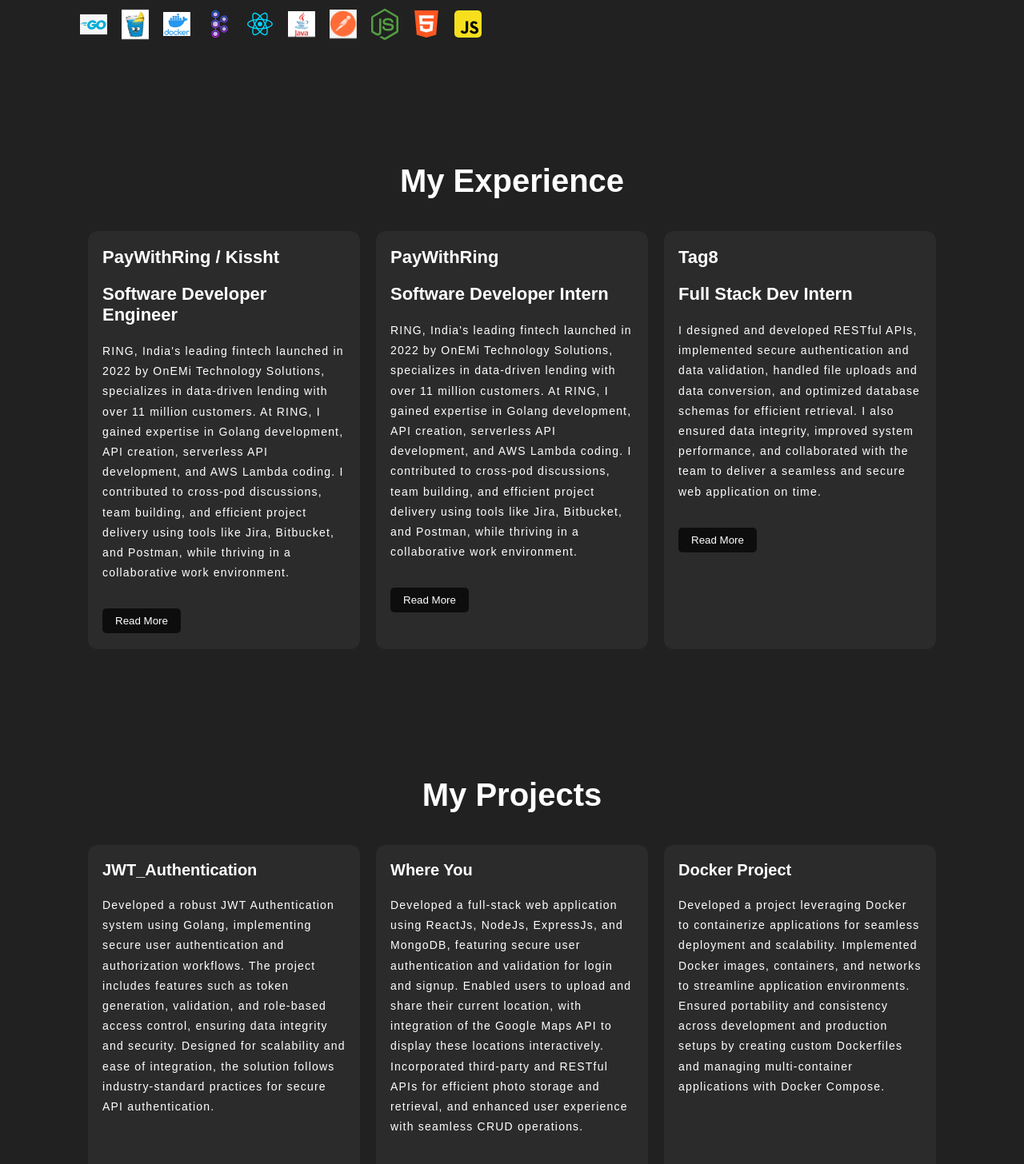
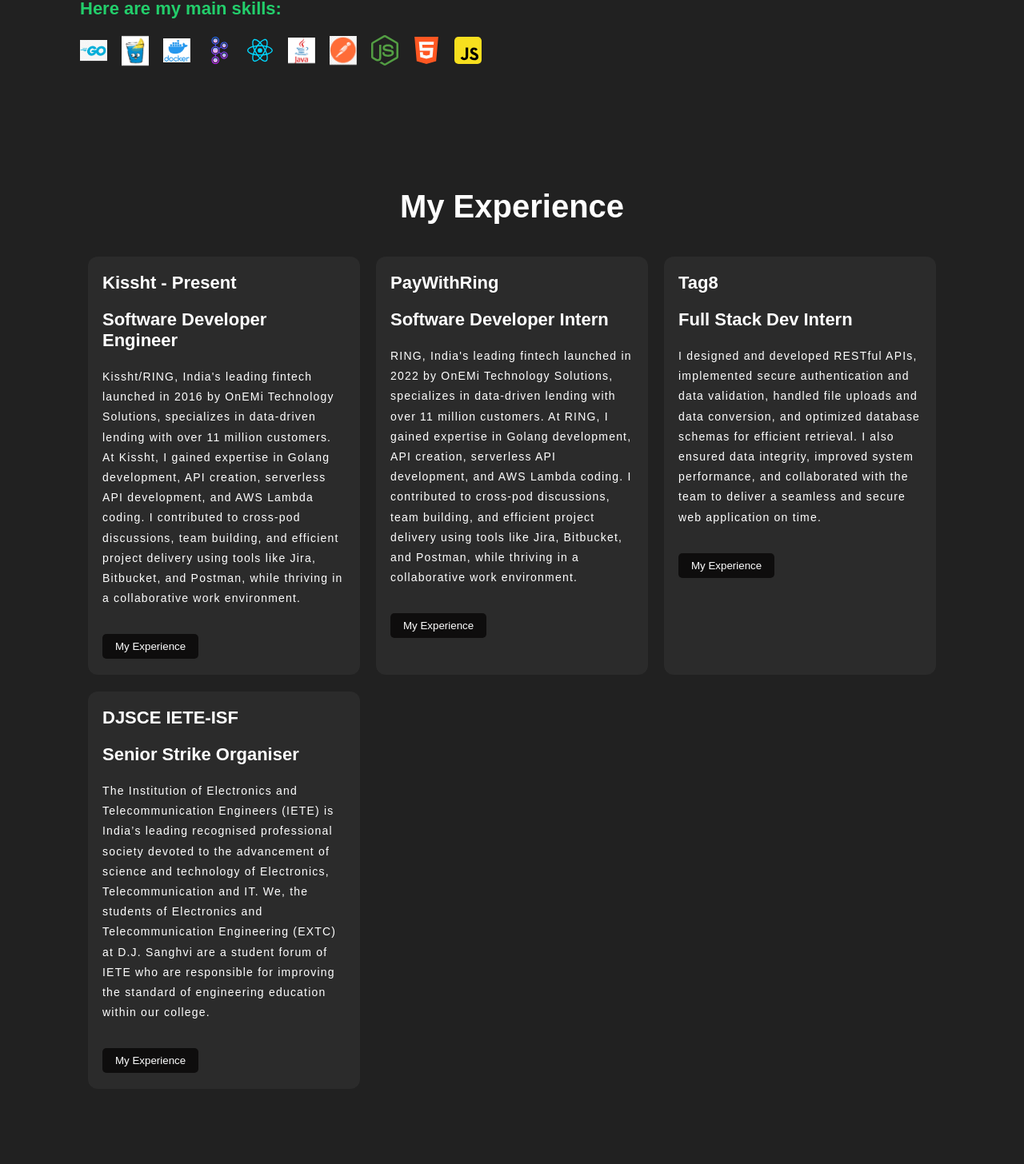
Before and after one commit to pranavsaraf/Portfolio, a React (Create React App) app: page / in a window 1280 px wide. Shown: the part 1280-2736 px from the top of the page at 80% size. Built offline with nearby package versions, Linux system fonts and the light colour scheme.

Commit message:
experience added + svg changes

```diff
--- a/src/components/Experience/Experience.tsx
+++ b/src/components/Experience/Experience.tsx
@@ -19,7 +19,7 @@
       case 'paywithring-kissht':
         return (
           <>
-            <h3>PayWithRing / Kissht : Software Developer Engineer</h3>
+            <h3>Kissht : Software Developer Engineer</h3>
             <ul>
               <li>Wrote clean, testable, and optimized code across both frontend and backend, ensuring maintainability and performance.</li>
               <li>Worked on developing scalable and efficient REST APIs to support key business features.</li>
@@ -50,11 +50,11 @@
           <>
             <h3>PayWithRing : Software Developer Intern</h3>
             <ul>
-            <li> API Development: Led the creation of multiple APIs, each catering to distinct functionalities, optimizing performance and ensuring seamless user experiences.</li>
-            <li> Event Tracking Enhancement: Led a pivotal role in a project that involved streamlining data posting and updates to Mixpanel, an external service, using their API. This initiative significantly elevated our analytical capabilities, allowing for in-depth tracking and analysis of user interactions and behaviors, ultimately contributing to data-driven decision-making within the organization.</li>
-            <li> Real-time Data Processing: Designed and implemented a fundamental Kafka Consumer, enabling the retrieval of real-time data from various API endpoints, empowering the team with up-to-the-minute insights.</li>
-            <li> Frontend Development: Took charge of frontend development for the Admin Panel using React, contributing to the refinement and expansion of diverse features, resulting in a more user-friendly and efficient interface.</li>
-            <li> Database Management: Proficiently crafted SQL queries to meet the diverse functional requirements of the team, ensuring seamless data management and retrieval.</li>
+              <li>API Development: Led the creation of multiple APIs, each catering to distinct functionalities, optimizing performance and ensuring seamless user experiences.</li>
+              <li>Event Tracking Enhancement: Led a pivotal role in a project that involved streamlining data posting and updates to Mixpanel, an external service, using their API. This initiative significantly elevated our analytical capabilities, allowing for in-depth tracking and analysis of user interactions and behaviors, ultimately contributing to data-driven decision-making within the organization.</li>
+              <li>Real-time Data Processing: Designed and implemented a fundamental Kafka Consumer, enabling the retrieval of real-time data from various API endpoints, empowering the team with up-to-the-minute insights.</li>
+              <li>Frontend Development: Took charge of frontend development for the Admin Panel using React, contributing to the refinement and expansion of diverse features, resulting in a more user-friendly and efficient interface.</li>
+              <li>Database Management: Proficiently crafted SQL queries to meet the diverse functional requirements of the team, ensuring seamless data management and retrieval.</li>
             </ul>
             <footer>
               <div>
@@ -74,10 +74,10 @@
           <>
             <h3>Tag8 : Full Stack Dev Intern</h3>
             <ul>
-            <li> RESTful API Development: Led the design and development of RESTful APIs, facilitating seamless communication between the frontend and backend components of the application, resulting in enhanced user experiences.</li>
-            <li> Security and Authentication: Implemented robust user data validation and authentication mechanisms, ensuring secure access to the website, safeguarding user data and privacy.</li>
-            <li> File Handling Expertise: Demonstrated proficiency in handling file uploads and converting CSV to JSON and vice-versa, all while maintaining data integrity, streamlining data management processes.</li>
-            <li> Database Optimization: Acquired valuable insights into database schema design and optimization techniques, significantly enhancing data retrieval efficiency and application performance.</li>
+              <li>RESTful API Development: Led the design and development of RESTful APIs, facilitating seamless communication between the frontend and backend components of the application, resulting in enhanced user experiences.</li>
+              <li>Security and Authentication: Implemented robust user data validation and authentication mechanisms, ensuring secure access to the website, safeguarding user data and privacy.</li>
+              <li>File Handling Expertise: Demonstrated proficiency in handling file uploads and converting CSV to JSON and vice-versa, all while maintaining data integrity, streamlining data management processes.</li>
+              <li>Database Optimization: Acquired valuable insights into database schema design and optimization techniques, significantly enhancing data retrieval efficiency and application performance.</li>
             </ul>
             <footer>
               <ul className="tech-list">
@@ -85,6 +85,24 @@
                 <li>Express</li>
                 <li>MySQL</li>
                 <li>React</li>
+              </ul>
+            </footer>
+          </>
+        );
+      case 'djsce-iete':
+        return (
+          <>
+            <h3>DJSCE IETE-ISF</h3>
+            <ul>
+              <li>Senior Strike Organizer: Successfully led and managed events, ensuring smooth execution and active participation.</li>
+              <li>Editorial: Contributed to the editorial team by creating and reviewing content, enhancing the quality and outreach of publications.</li>
+              <li>Leadership: Played a pivotal role in organizing and managing activities, fostering teamwork, and ensuring timely delivery of tasks.</li>
+            </ul>
+            <footer>
+              <ul className="tech-list">
+                <li>Leadership</li>
+                <li>Event Management</li>
+                <li>Content Creation</li>
               </ul>
             </footer>
           </>
@@ -101,17 +119,17 @@
         <ScrollAnimation animateIn="flipInX">
           <div className="project">
             <div className="body">
-              <h3>PayWithRing / Kissht</h3>
+              <h3>Kissht - Present</h3>
               <h3>Software Developer Engineer</h3>
               <p>
-                RING, India's leading fintech launched in 2022 by OnEMi Technology Solutions,
-                specializes in data-driven lending with over 11 million customers. At RING, I gained
+                Kissht/RING, India's leading fintech launched in 2016 by OnEMi Technology Solutions,
+                specializes in data-driven lending with over 11 million customers. At Kissht, I gained
                 expertise in Golang development, API creation, serverless API development, and AWS
                 Lambda coding. I contributed to cross-pod discussions, team building, and efficient
                 project delivery using tools like Jira, Bitbucket, and Postman, while thriving in a
                 collaborative work environment.
               </p>
-              <button onClick={() => handleCardClick('paywithring-kissht')}>Read More</button>
+              <button onClick={() => handleCardClick('paywithring-kissht')}>My Experience</button>
             </div>
           </div>
         </ScrollAnimation>
@@ -129,7 +147,7 @@
                 project delivery using tools like Jira, Bitbucket, and Postman, while thriving in a
                 collaborative work environment.
               </p>
-              <button onClick={() => handleCardClick('paywithring-intern')}>Read More</button>
+              <button onClick={() => handleCardClick('paywithring-intern')}>My Experience</button>
             </div>
           </div>
         </ScrollAnimation>
@@ -142,7 +160,18 @@
               <p>
                 I designed and developed RESTful APIs, implemented secure authentication and data validation, handled file uploads and data conversion, and optimized database schemas for efficient retrieval. I also ensured data integrity, improved system performance, and collaborated with the team to deliver a seamless and secure web application on time.
               </p>
-              <button onClick={() => handleCardClick('tag8')}>Read More</button>
+              <button onClick={() => handleCardClick('tag8')}>My Experience</button>
+            </div>
+          </div>
+        </ScrollAnimation>
+
+        <ScrollAnimation animateIn="flipInX">
+          <div className="project">
+            <div className="body">
+              <h3>DJSCE IETE-ISF</h3>
+              <h3>Senior Strike Organiser</h3>
+              <p>The Institution of Electronics and Telecommunication Engineers (IETE) is India’s leading recognised professional society devoted to the advancement of science and technology of Electronics, Telecommunication and IT. We, the students of Electronics and Telecommunication Engineering (EXTC) at D.J. Sanghvi are a student forum of IETE who are responsible for improving the standard of engineering education within our college.</p>
+              <button onClick={() => handleCardClick('djsce-iete')}>My Experience</button>
             </div>
           </div>
         </ScrollAnimation>
--- a/src/components/Header/Header.tsx
+++ b/src/components/Header/Header.tsx
@@ -33,11 +33,11 @@
           <NavHashLink smooth to="#about" onClick={closeMenu}>
             About me
           </NavHashLink>
+          <NavHashLink smooth to="#experience" onClick={closeMenu}>
+            Experience
+          </NavHashLink>
           <NavHashLink smooth to="#project" onClick={closeMenu}>
             Project
-          </NavHashLink>
-          <NavHashLink smooth to="#experience" onClick={closeMenu}>
-            Experience
           </NavHashLink>
           <NavHashLink smooth to="#contact" onClick={closeMenu}>
             Contact
--- a/src/components/Hero/Hero.tsx
+++ b/src/components/Hero/Hero.tsx
@@ -1,7 +1,7 @@
 import { BrowserRouter } from "react-router-dom"
 import { Container } from "./styles"
 import ScrollAnimation from "react-animate-on-scroll"
-import Illustration from "../../assets/illustration.svg"
+import Illustration from "../../assets/undraw_product-iteration_r2wg.svg"
 import { NavHashLink } from "react-router-hash-link"
 import linkedin from '../../assets/linkedin.svg'
 import whatsapp from '../../assets/whatsapp.svg'
@@ -54,7 +54,8 @@
       </div>
       <div className="hero-image">
         <ScrollAnimation animateIn="fadeInRight" delay={1 * 1000}>
-          <img src={Illustration} alt="Ilustração" />
+          {/* <img src={Illustration} alt="Ilustração" /> */}
+          <img src={Illustration} alt="Ilustração" style={{ marginRight: '160px' }} />
         </ScrollAnimation>
       </div>
     </Container>
```
Also changed, not shown: src/assets/undraw_designer_efwz.svg (added), src/assets/undraw_product-iteration_r2wg.svg (added).
